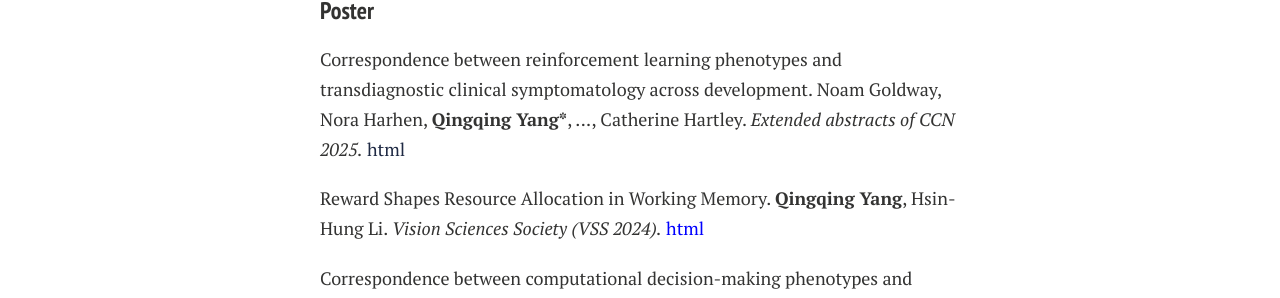
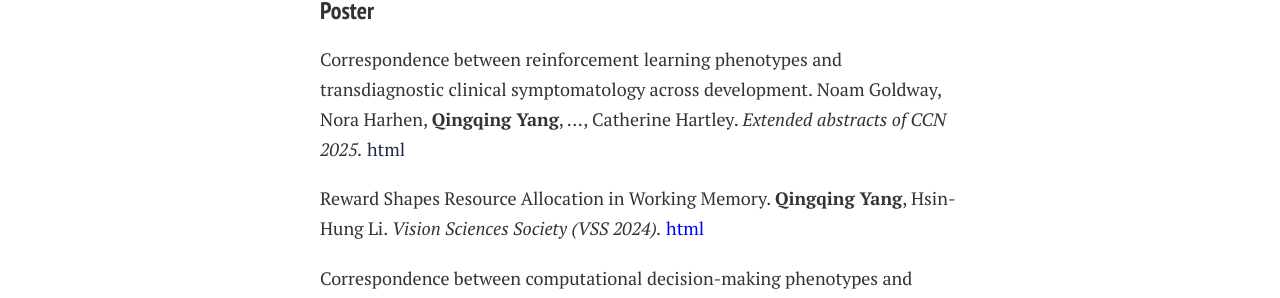
Before and after one commit to Qingqing-Yang-177/Qingqing-Yang-177.github.io, a Jekyll site: the page built from publications.md, in a window 1280 px wide. Shown: the part 808-1106 px from the top of the page. Built offline with Jekyll 4.4.1, drawn with Linux system fonts in a browser that asks for light colours; nearby versions of some CDN libraries; comment, search, counter and statistics services are not loaded; a style sheet for code colours, icons or effects is not loaded.

Commit message:
Update publications.md

```diff
--- a/publications.md
+++ b/publications.md
@@ -32,7 +32,7 @@ title: Publications
 ### Scientific Presentation
 #### Poster
 <div style="margin: 0; margin-bottom: 20px;">
-   Correspondence between reinforcement learning phenotypes and transdiagnostic clinical symptomatology across development. Noam Goldway, Nora Harhen, <strong>Qingqing Yang*</strong>, ..., Catherine Hartley. <em>Extended abstracts of CCN 2025.</em> <a href="https://openreview.net/pdf?id=oWlLOvK1oc" style="color: #1F2A44;">html</a>
+   Correspondence between reinforcement learning phenotypes and transdiagnostic clinical symptomatology across development. Noam Goldway, Nora Harhen, <strong>Qingqing Yang</strong>, ..., Catherine Hartley. <em>Extended abstracts of CCN 2025.</em> <a href="https://openreview.net/pdf?id=oWlLOvK1oc" style="color: #1F2A44;">html</a>
 </div>
 
 <div style="margin: 0; margin-bottom: 20px;">
```
